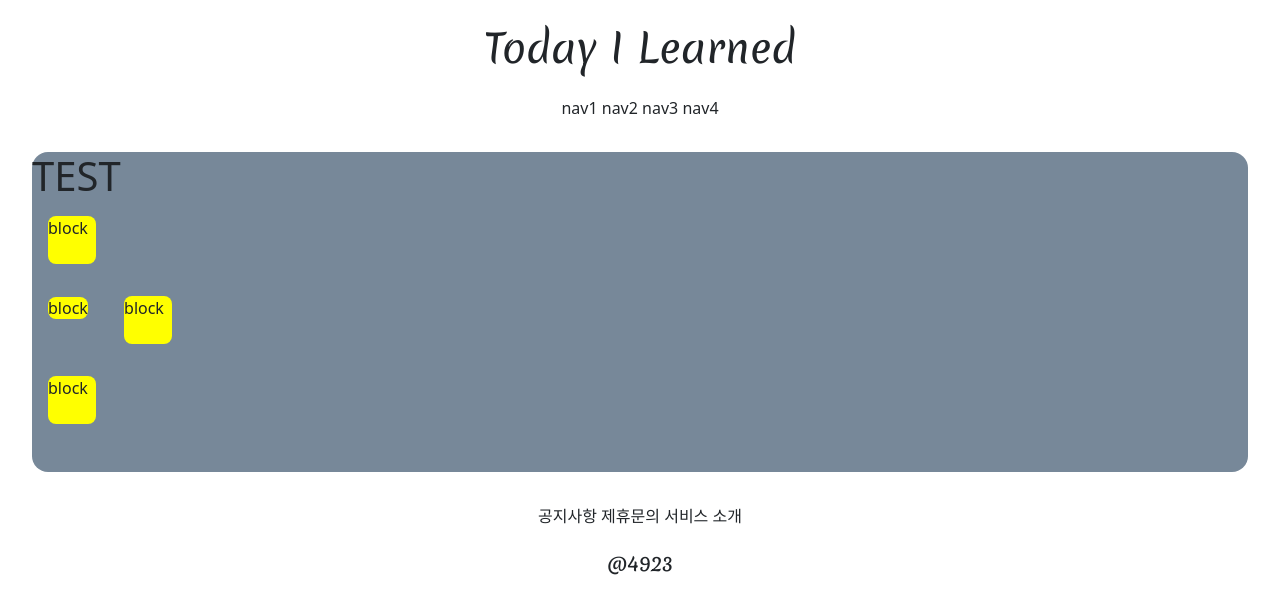
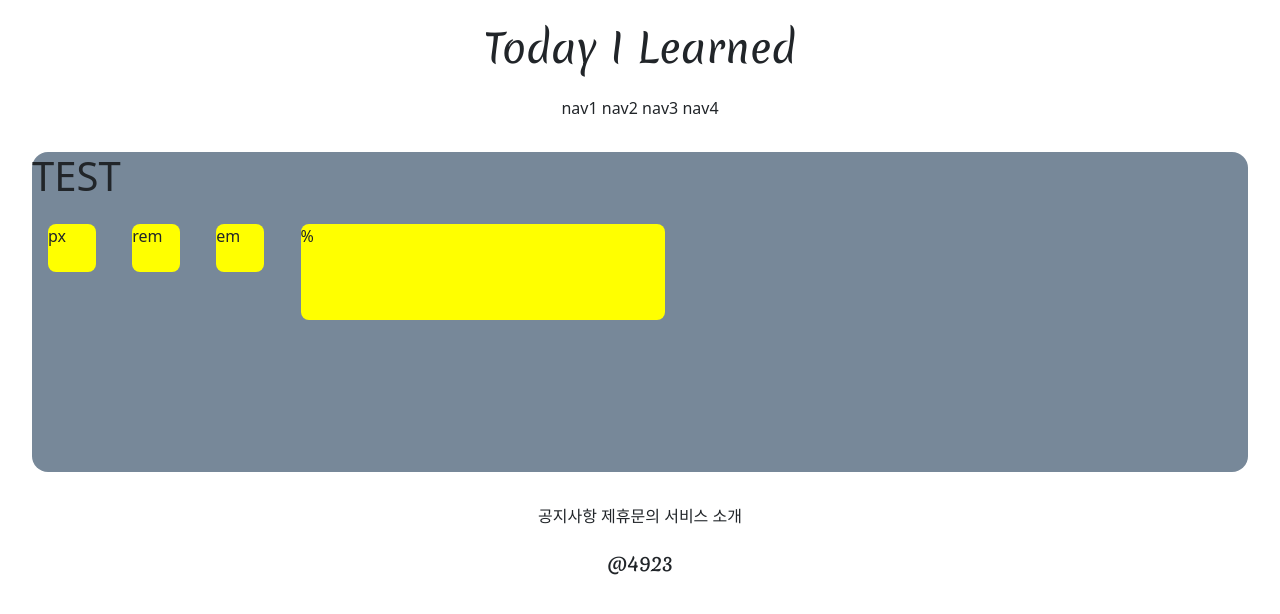
Before and after one commit to 4923/GwangjuAI2, a Django app: page /accountapp/hello_world/ in a window 1280 px wide. Shown: the top 614 px of the page. Run offline with Django 3.2, Linux system fonts and the light colour scheme; parts of the project's set-up code (start-up, migrations or seed data) failed here and were passed over.

Commit message:
Update : test CSS box model

```diff
--- a/02_Rotation/WebApplication/Project/livecoding/accountapp/templates/accountapp/hello_world.html
+++ b/02_Rotation/WebApplication/Project/livecoding/accountapp/templates/accountapp/hello_world.html
@@ -10,18 +10,18 @@
         height: 48px;
         width: 48px;
         border-radius: .5rem;
+        display: inline-block;
     }
-
 </style>
 
-<div style="height: 20rem; background-color: lightslategray; margin: 2rem; border-radius: 1rem;">
+<div style="height: 20rem; background-color: lightslategray;
+    margin: 2rem; border-radius: 1rem; ">
     <h1>TEST</h1>
 
-    <div class="testing" style="display: block">block</div>
-    <div class="testing" style="display: inline">block</div>
-    <div class="testing" style="display: inline-block">block</div>
-    <div class="testing" style="display: none">block</div>
-    <div class="testing">block</div>
+    <div class="testing" style="height: 48px; width: 48px;"> px  </div>
+    <div class="testing" style="height: 3rem; width: 3rem;"> rem </div>
+    <div class="testing" style="height: 3em;  width: 3em; "> em  </div>
+    <div class="testing" style="height: 30%;  width: 30%; "> %   </div>
 </div>
 
 
```
